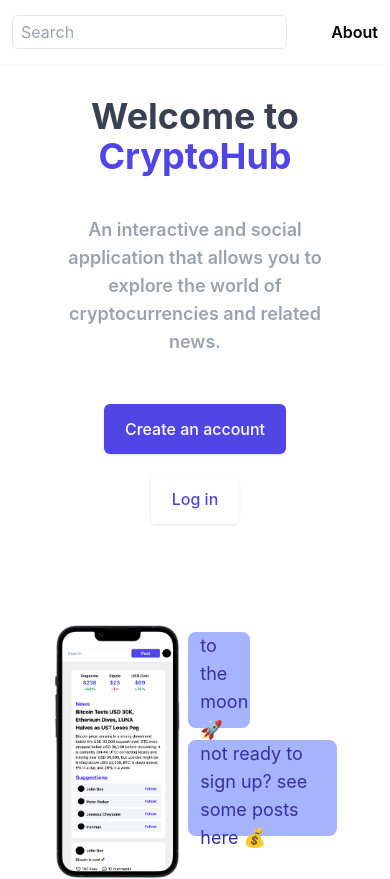
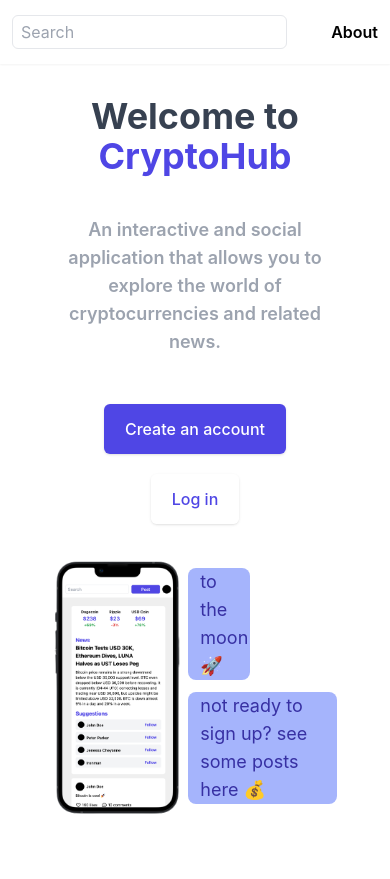
Before and after one commit to COS301-SE-2022/CryptoHub, a Next.js app in the folder client/: page / in a window 390 px wide. After the commit the page ends 844 px from the top, so only its background shows below. Built offline with nearby package versions, Linux system fonts and the light colour scheme.

Commit message:
Update LandingPage.js

```diff
--- a/client/components/LandingPage/LandingPage.js
+++ b/client/components/LandingPage/LandingPage.js
@@ -50,17 +50,17 @@ const MainContent = () => {
           </div>
         </div>
 
-        <div className="mt-20 w-11/12 sm:w-12/12 justify-center flex">
+        <div className="mt-4 sm:mt-20 w-11/12 sm:w-12/12 justify-center flex">
           <Image src={PhoneImage} layout="intrinsic" />
           <div className="flex flex-col ml-2 mt-2">
-            <div className="bg-indigo-300 h-24 sm:h-7 px-3 w-5/12 rounded-lg text-indigo-800 text-lg mb-3">
+            <div className="bg-indigo-300 h-30 sm:h-7 px-3 w-5/12 rounded-lg text-indigo-800 text-lg mb-3">
               to the moon 🚀
             </div>
             <button
               onClick={() => {
                 router.push("/guest");
               }}
-              className="bg-indigo-300 hover:bg-indigo-400 h-24 text-left sm:h-7 px-3 rounded-lg text-indigo-800 text-lg"
+              className="bg-indigo-300 text-wrap hover:bg-indigo-400 h-30 text-left sm:h-7 px-3 rounded-lg text-indigo-800 text-lg"
             >
               not ready to sign up? see some posts here 💰
             </button>
```
